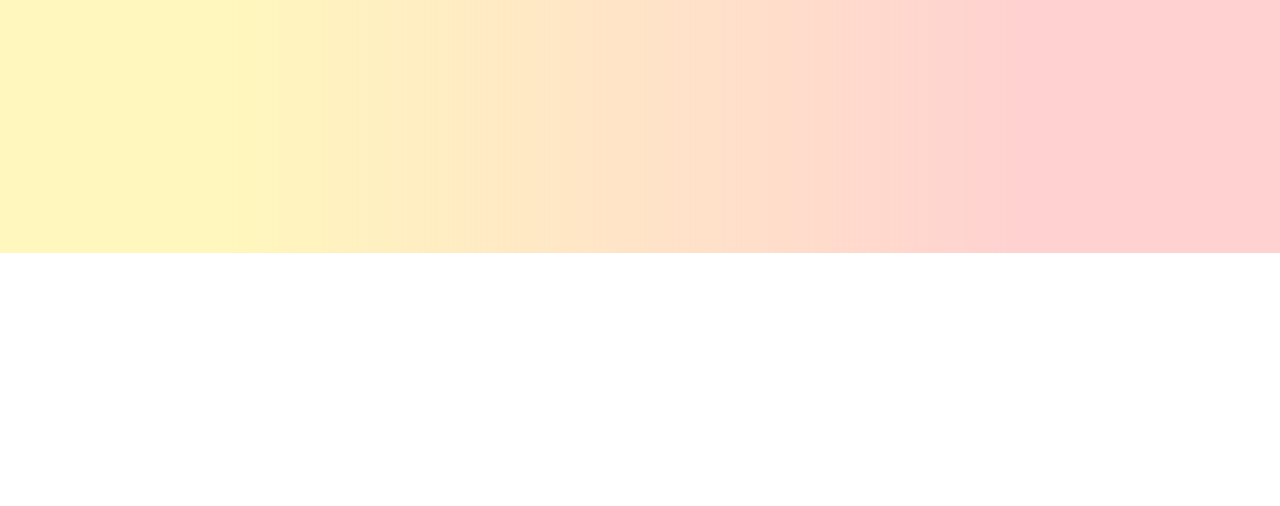
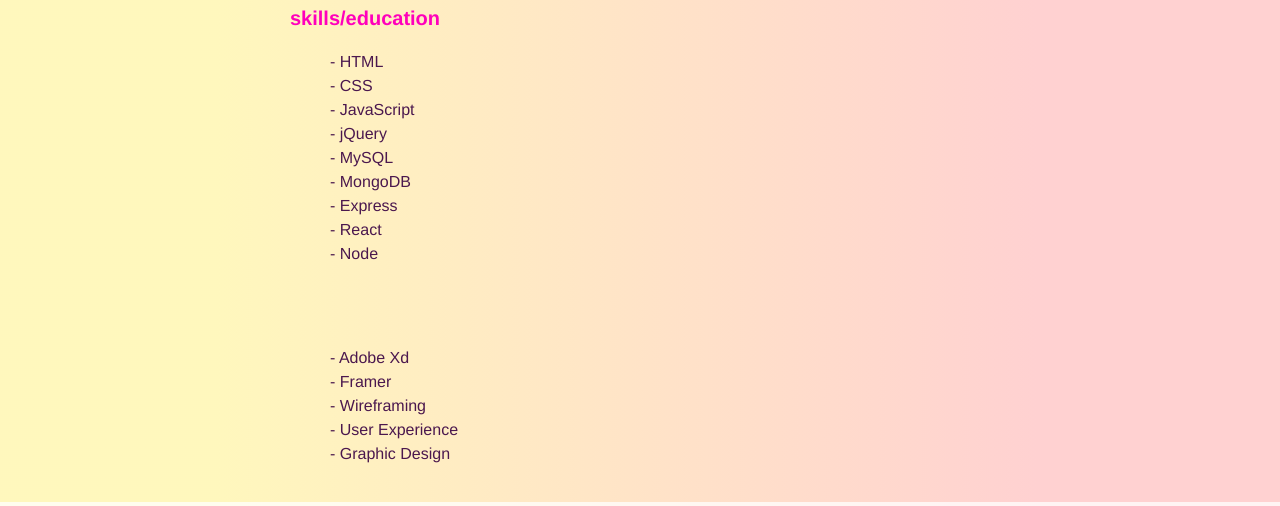
Before and after one commit to innaleikina/portfolio-2019, a website: page app/public/about.html in a window 1280 px wide. Shown: the part 547-1053 px from the top of the page. Before the commit the page ends 800 px from the top, so only its background shows below. Drawn offline with nearby package versions, Linux system fonts and the light colour scheme; files whose address does not match are found by name.

Commit message:
list of skills added but not positioned yet

```diff
--- a/app/public/css/about.css
+++ b/app/public/css/about.css
@@ -1,12 +1,14 @@
 #about {
-    width: 800px;
+    width: 700px;
     margin: 0 auto;
-    /* border:1px red solid; */    padding-bottom: 20px;
+    /* border:1px red solid;     */
+    padding-bottom: 20px;
 }
 
 .about-image{
     width:200px;
     height:300px;
+    padding:30px;
 }
 
 .about-wrap{
@@ -14,7 +16,7 @@
     /* border:1px purple solid; */
     justify-content: space-between;
     margin-top:40px;
-    padding:30px;
+    /* padding:30px; */
 }
 
 .text-wrap{
@@ -22,8 +24,17 @@
     flex-direction:column;
     /* border:1px red solid; */
     width:50%;
+    padding:30px;
 }
 
 .about-title{
     margin-top:0px;
 }
+
+.skills-title{
+    margin-top:80px;
+}
+
+.skills-list{
+    margin-bottom:80px;
+}
--- a/app/public/js/about.js
+++ b/app/public/js/about.js
@@ -1,4 +1,4 @@
-function displayAbout(){
+function displayAbout() {
 
     //=======ABOUT AND IMAGE OF ME==========
     var aboutWrap = $("<div>");
@@ -9,7 +9,7 @@
     var about = $('<p class="title-small about-title"> about </p>');
 
 
-    var text = $('<p class="text"> I am a very passionate front end designer and developer. I  love working on new challenges, be they development or design related. It’s an amazing feeling to find an leegant and working solution. I work great in teams and am always striving to learn something new.  </p>');
+    var text = $('<p class="text"> I am a very passionate front end designer and developer. I  love working on new challenges, be they development or design related. It’s an amazing feeling to find an elegant and working solution. I work great in teams and am always striving to learn something new.  </p>');
     text.addClass("about-text");
     textWrap.append(about);
     textWrap.append(text);
@@ -22,10 +22,39 @@
     aboutWrap.append(img);
 
 
-//=======SKILLS AND EDUCATION==========
+    //=======SKILLS AND EDUCATION==========
+    var skillsEduWrap = $("<div>");
+    skillsEduWrap.addClass("skills-edu-wrap");
+
+    var skillsEduTitle = $('<p class="title-small skills-title"> skills/education </p>');
+    skillsEduWrap.append(skillsEduTitle);
+
+    var skillsList = $("<ul>");
+    skillsList.addClass("skills-list");
+
+    var skillsList2 = $("<ul>");
+    skillsList2.addClass("skills-list2");
+
+    var skillsArr = ["- HTML", "- CSS", "- JavaScript", "- jQuery", "- MySQL", "- MongoDB", "- Express", "- React", "- Node"]
+    var skillsArr2 = ["- Adobe Xd", "- Framer", "- Wireframing", "- User Experience", "- Graphic Design"];
+
+
+    function displayList(list, arr) {
+        for (var i = 0; i < arr.length; i++) {
+            list.append('<li class="text">' + arr[i] + '</li>');
+
+            skillsEduWrap.append(list);
+        }
+    }
+
+    displayList(skillsList, skillsArr);
+    displayList(skillsList2, skillsArr2);
+
+
 
 
     $("#about").append(aboutWrap);
+    $("#about").append(skillsEduWrap);
 }
 
 displayAbout();
```
